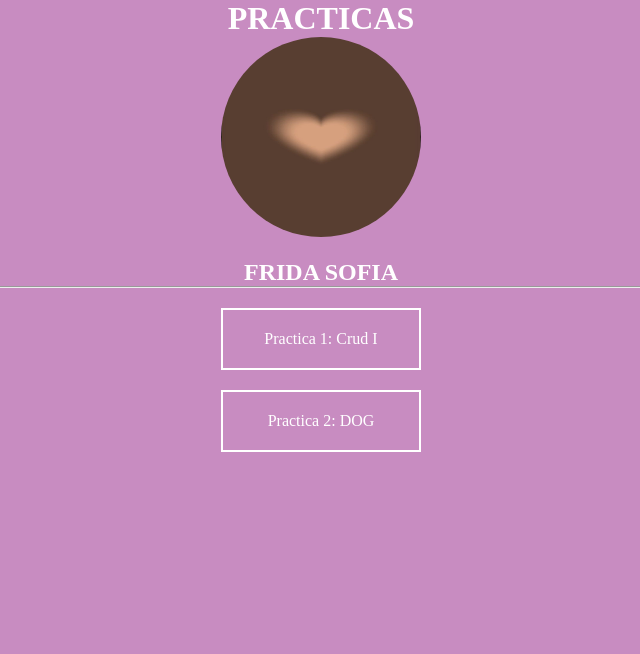
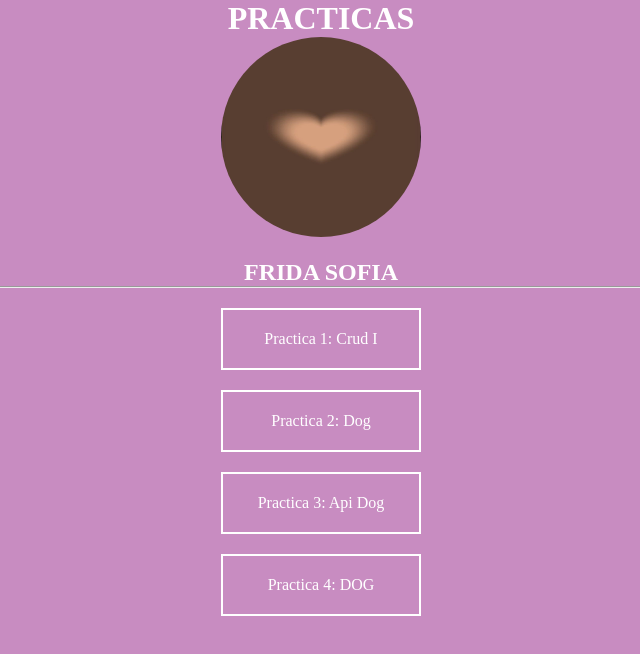
Before and after one commit to FRIDASOFIAVILLEGAS12/d, a plain HTML site: page index.html in a window 1280 px wide. Shown: the whole page, without its empty margins (319-959 px from the left). Drawn offline with Linux system fonts and the light colour scheme; a web font is replaced by a local one.

Commit message:
PRACTICA 1 a

```diff
--- a/index.html
+++ b/index.html
@@ -18,7 +18,9 @@
     </header><hr>
     <ul>
         <li><a href="a/index.html">Practica 1: Crud I</a></li>
-        <li><a href="e/index.html">Practica 2: DOG</a></li>
+        <li><a href="e/index.html">Practica 2: Dog</a></li>
+        <li><a href="f/index.html">Practica 3: Api Dog </a></li>
+        <li><a href="e/index.html">Practica 4: DOG</a></li>
     </ul>
 </body>
 </html>
```
